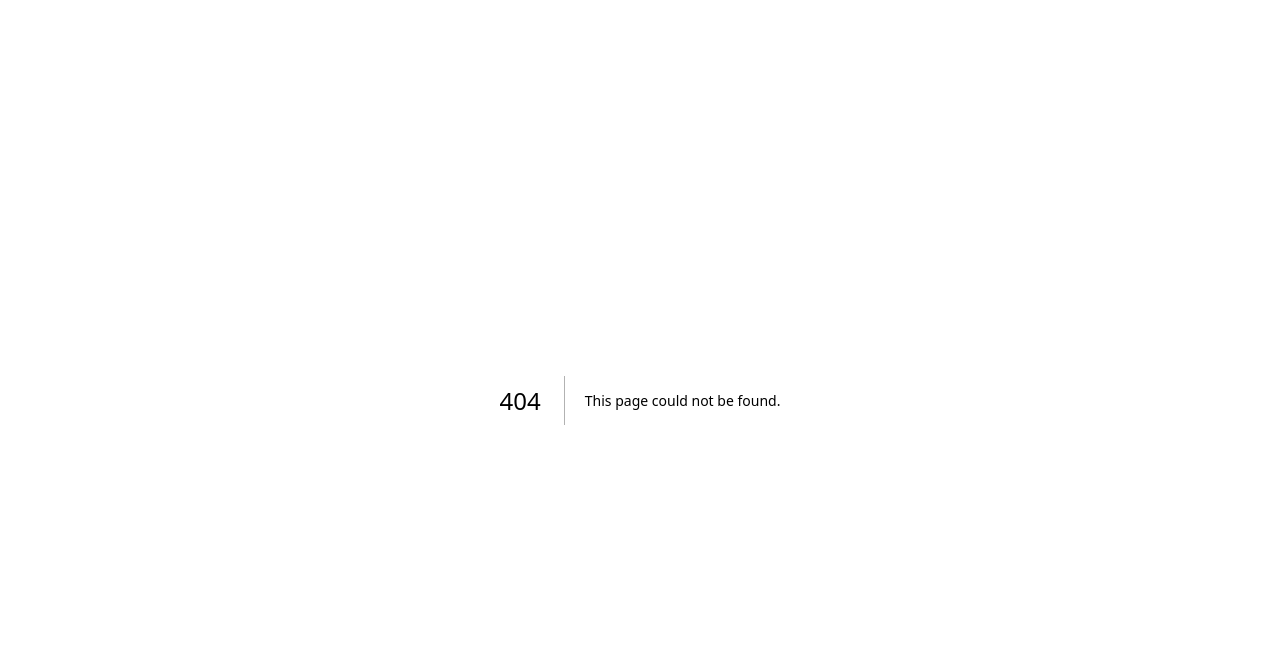
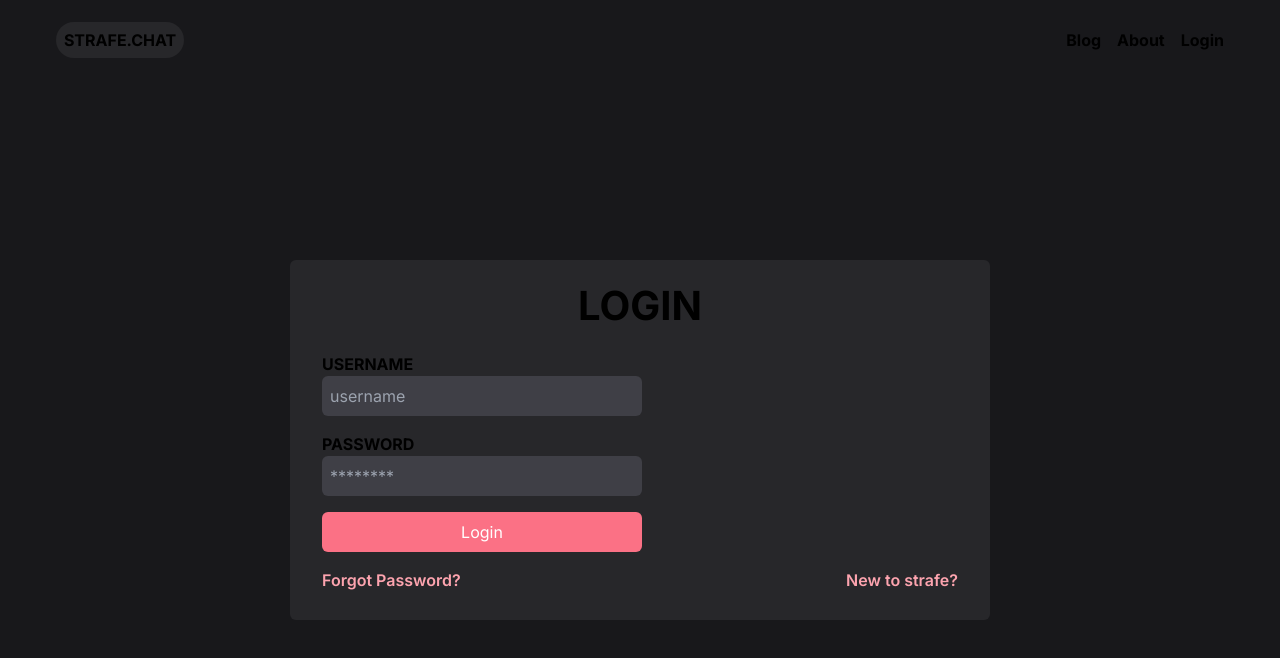
Before and after one commit to usethread/thrd.xyz, a Next.js app: page /login in a window 1280 px wide. Before the commit this address had no page. Shown: the top 658 px of the page. Built offline with nearby package versions, Linux system fonts and the light colour scheme.

Commit message:
Added navbar and login page

```diff
--- a/src/app/globals.css
+++ b/src/app/globals.css
@@ -25,3 +25,43 @@ body {
     )
     rgb(var(--background-start-rgb));
 }
+
+/* div.home-grad {
+  @apply bg-gradient-to-b from-rose-500 via-stone-500 to-stone-900;
+} */
+
+div.body {
+  @apply w-screen h-screen bg-zinc-900;
+}
+
+nav.navbar {
+  @apply w-full flex h-[5rem] px-14 items-center justify-between font-bold;
+}
+
+div.content {
+  @apply w-full flex h-[calc(100%-5rem)];
+}
+
+form {
+  @apply w-[700px] p-4 bg-zinc-800 rounded-md
+}
+
+label.form-label {
+  @apply text-[1em] font-bold uppercase block;
+}
+
+input.form-input {
+  @apply text-[1em] text-white px-2 py-2 rounded-md outline-none bg-zinc-700 w-[20rem];
+}
+
+button.form-button {
+  @apply text-[1em] text-white px-2 py-2 rounded-md outline-none bg-rose-400 w-[20rem];
+}
+
+h1.title {
+  @apply text-[2.5em] font-bold uppercase;
+}
+
+a.link {
+  @apply text-[1em] font-semibold text-rose-300 hover:underline;
+}
--- /dev/null
+++ b/src/app/login/page.tsx
@@ -0,0 +1,65 @@
+"use client";
+import Navbar from "@/components/Navbar";
+import Link from "next/link";
+import { FormEvent, useEffect, useState } from "react";
+
+export default function Login() {
+  const [readOnly, setReadOnly] = useState(true);
+  const [username, setUsername] = useState("");
+  const [password, setPassword] = useState("");
+
+  useEffect(() => {
+    setTimeout(() => {
+      setReadOnly(false);
+    }, 500);
+  });
+
+  const handleSubmit = (event: FormEvent) => {
+    event.preventDefault();
+    console.log(username, password);
+  };
+
+  return (
+    <div className="body">
+      <Navbar />
+      <div className="content justify-center items-center">
+        <form onSubmit={(e) => handleSubmit(e)}>
+          <h1 className="title text-center">Login</h1>
+          <div className="flex flex-col gap-4 p-4">
+            <div>
+              <label className="form-label">Username</label>
+              <input
+                readOnly={readOnly}
+                value={username}
+                placeholder="username"
+                type={"text"}
+                className="form-input"
+                onChange={(e) => setUsername(e.target.value)}
+              />
+            </div>
+            <div>
+              <label className="form-label">Password</label>
+              <input
+                readOnly={readOnly}
+                value={password}
+                placeholder="********"
+                type={"password"}
+                className="form-input"
+                onChange={(e) => setPassword(e.target.value)}
+              />
+            </div>
+            <button className="form-button">Login</button>
+            <div className="w-full h-5 flex justify-between">
+              <Link className="link" href={"/forgotpass"}>
+                Forgot Password?
+              </Link>
+              <Link className="link" href={"/signup"}>
+                New to strafe?
+              </Link>
+            </div>
+          </div>
+        </form>
+      </div>
+    </div>
+  );
+}
--- a/src/app/page.tsx
+++ b/src/app/page.tsx
@@ -1,113 +1,9 @@
-import Image from 'next/image'
+import Navbar from "@/components/Navbar";
 
 export default function Home() {
   return (
-    <main className="flex min-h-screen flex-col items-center justify-between p-24">
-      <div className="z-10 max-w-5xl w-full items-center justify-between font-mono text-sm lg:flex">
-        <p className="fixed left-0 top-0 flex w-full justify-center border-b border-gray-300 bg-gradient-to-b from-zinc-200 pb-6 pt-8 backdrop-blur-2xl dark:border-neutral-800 dark:bg-zinc-800/30 dark:from-inherit lg:static lg:w-auto  lg:rounded-xl lg:border lg:bg-gray-200 lg:p-4 lg:dark:bg-zinc-800/30">
-          Get started by editing&nbsp;
-          <code className="font-mono font-bold">src/app/page.tsx</code>
-        </p>
-        <div className="fixed bottom-0 left-0 flex h-48 w-full items-end justify-center bg-gradient-to-t from-white via-white dark:from-black dark:via-black lg:static lg:h-auto lg:w-auto lg:bg-none">
-          <a
-            className="pointer-events-none flex place-items-center gap-2 p-8 lg:pointer-events-auto lg:p-0"
-            href="https://vercel.com?utm_source=create-next-app&utm_medium=appdir-template&utm_campaign=create-next-app"
-            target="_blank"
-            rel="noopener noreferrer"
-          >
-            By{' '}
-            <Image
-              src="/vercel.svg"
-              alt="Vercel Logo"
-              className="dark:invert"
-              width={100}
-              height={24}
-              priority
-            />
-          </a>
-        </div>
-      </div>
-
-      <div className="relative flex place-items-center before:absolute before:h-[300px] before:w-[480px] before:-translate-x-1/2 before:rounded-full before:bg-gradient-radial before:from-white before:to-transparent before:blur-2xl before:content-[''] after:absolute after:-z-20 after:h-[180px] after:w-[240px] after:translate-x-1/3 after:bg-gradient-conic after:from-sky-200 after:via-blue-200 after:blur-2xl after:content-[''] before:dark:bg-gradient-to-br before:dark:from-transparent before:dark:to-blue-700 before:dark:opacity-10 after:dark:from-sky-900 after:dark:via-[#0141ff] after:dark:opacity-40 before:lg:h-[360px] z-[-1]">
-        <Image
-          className="relative dark:drop-shadow-[0_0_0.3rem_#ffffff70] dark:invert"
-          src="/next.svg"
-          alt="Next.js Logo"
-          width={180}
-          height={37}
-          priority
-        />
-      </div>
-
-      <div className="mb-32 grid text-center lg:max-w-5xl lg:w-full lg:mb-0 lg:grid-cols-4 lg:text-left">
-        <a
-          href="https://nextjs.org/docs?utm_source=create-next-app&utm_medium=appdir-template&utm_campaign=create-next-app"
-          className="group rounded-lg border border-transparent px-5 py-4 transition-colors hover:border-gray-300 hover:bg-gray-100 hover:dark:border-neutral-700 hover:dark:bg-neutral-800/30"
-          target="_blank"
-          rel="noopener noreferrer"
-        >
-          <h2 className={`mb-3 text-2xl font-semibold`}>
-            Docs{' '}
-            <span className="inline-block transition-transform group-hover:translate-x-1 motion-reduce:transform-none">
-              -&gt;
-            </span>
-          </h2>
-          <p className={`m-0 max-w-[30ch] text-sm opacity-50`}>
-            Find in-depth information about Next.js features and API.
-          </p>
-        </a>
-
-        <a
-          href="https://nextjs.org/learn?utm_source=create-next-app&utm_medium=appdir-template-tw&utm_campaign=create-next-app"
-          className="group rounded-lg border border-transparent px-5 py-4 transition-colors hover:border-gray-300 hover:bg-gray-100 hover:dark:border-neutral-700 hover:dark:bg-neutral-800/30"
-          target="_blank"
-          rel="noopener noreferrer"
-        >
-          <h2 className={`mb-3 text-2xl font-semibold`}>
-            Learn{' '}
-            <span className="inline-block transition-transform group-hover:translate-x-1 motion-reduce:transform-none">
-              -&gt;
-            </span>
-          </h2>
-          <p className={`m-0 max-w-[30ch] text-sm opacity-50`}>
-            Learn about Next.js in an interactive course with&nbsp;quizzes!
-          </p>
-        </a>
-
-        <a
-          href="https://vercel.com/templates?framework=next.js&utm_source=create-next-app&utm_medium=appdir-template&utm_campaign=create-next-app"
-          className="group rounded-lg border border-transparent px-5 py-4 transition-colors hover:border-gray-300 hover:bg-gray-100 hover:dark:border-neutral-700 hover:dark:bg-neutral-800/30"
-          target="_blank"
-          rel="noopener noreferrer"
-        >
-          <h2 className={`mb-3 text-2xl font-semibold`}>
-            Templates{' '}
-            <span className="inline-block transition-transform group-hover:translate-x-1 motion-reduce:transform-none">
-              -&gt;
-            </span>
-          </h2>
-          <p className={`m-0 max-w-[30ch] text-sm opacity-50`}>
-            Explore the Next.js 13 playground.
-          </p>
-        </a>
-
-        <a
-          href="https://vercel.com/new?utm_source=create-next-app&utm_medium=appdir-template&utm_campaign=create-next-app"
-          className="group rounded-lg border border-transparent px-5 py-4 transition-colors hover:border-gray-300 hover:bg-gray-100 hover:dark:border-neutral-700 hover:dark:bg-neutral-800/30"
-          target="_blank"
-          rel="noopener noreferrer"
-        >
-          <h2 className={`mb-3 text-2xl font-semibold`}>
-            Deploy{' '}
-            <span className="inline-block transition-transform group-hover:translate-x-1 motion-reduce:transform-none">
-              -&gt;
-            </span>
-          </h2>
-          <p className={`m-0 max-w-[30ch] text-sm opacity-50`}>
-            Instantly deploy your Next.js site to a shareable URL with Vercel.
-          </p>
-        </a>
-      </div>
-    </main>
+    <div className="body home-grad">
+      <Navbar/>
+    </div>
   )
 }
--- /dev/null
+++ b/src/components/Navbar.tsx
@@ -0,0 +1,18 @@
+import Link from "next/link";
+
+export default function Navbar() {
+  return (
+    <nav className="navbar">
+      <div>
+        <Link href={"/"} className="p-2 bg-zinc-800 rounded-full">
+          STRAFE.CHAT
+        </Link>
+      </div>
+      <div className="flex gap-4">
+        <Link href={"/blog"}>Blog</Link>
+        <Link href={"/about"}>About</Link>
+        <Link href={"/login"}>Login</Link>
+      </div>
+    </nav>
+  );
+}
```
